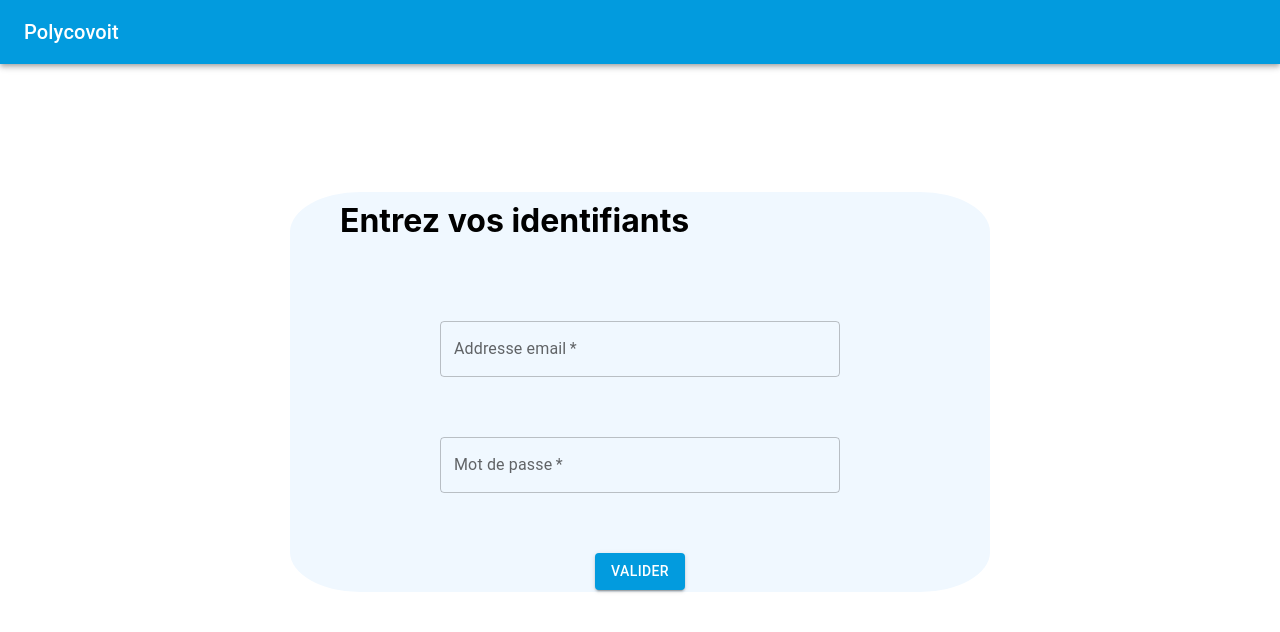
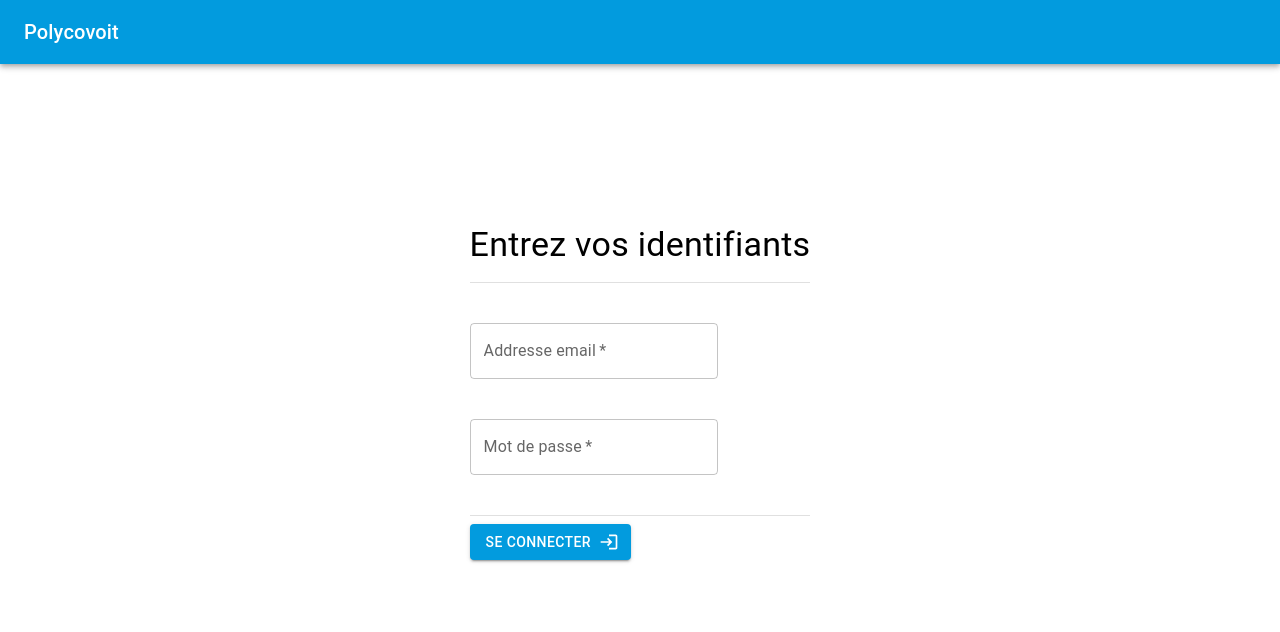
Before and after one commit to AxelCanton/polycovoit-react-web-app, a React (Create React App) app: page / in a window 1280 px wide. Shown: the top 632 px of the page. Built offline with nearby package versions, Linux system fonts and the light colour scheme.

Commit message:
tech: improve login css

```diff
--- a/src/components/Button/Button.tsx
+++ b/src/components/Button/Button.tsx
@@ -7,7 +7,9 @@ const defaultProps: IButtonOptionalProps = {
     variant: ButtonVariant.Contained,
     disabled: false,
     isLoading: false,
-    autoFocus: false
+    autoFocus: false,
+    startIcon: null,
+    endIcon: null
 }
 
 const Button = ({
@@ -17,6 +19,8 @@ const Button = ({
     disabled,
     isLoading,
     onClick,
+    startIcon,
+    endIcon,
     children,
 }: IButtonProps) => {
 
@@ -26,7 +30,10 @@ const Button = ({
     onClick={onClick}
     variant={variant}
     disabled={disabled}
-    autoFocus={autoFocus}>
+    autoFocus={autoFocus}
+    startIcon={startIcon}
+    endIcon={endIcon}
+    >
         {children}
     </MuiButton>;
 }
--- a/src/components/Button/button.type.ts
+++ b/src/components/Button/button.type.ts
@@ -1,3 +1,4 @@
+import React from "react";
 import { ButtonColor, ButtonVariant } from "../../utils/enum/button.enum";
 import { EventClickType } from "../../utils/types/event.type";
 
@@ -12,6 +13,9 @@ export interface IButtonOptionalProps {
     variant: ButtonVariant,
     disabled: boolean,
     isLoading: boolean,
+    startIcon: React.ReactNode,
+    endIcon: React.ReactNode
+
 }
 
 export interface IButtonProps extends IButtonRequiredProps, IButtonOptionalProps {}
--- a/src/components/Layout/FormLayout/FormLayout.tsx
+++ b/src/components/Layout/FormLayout/FormLayout.tsx
@@ -26,8 +26,8 @@ const FormLayout = ({
 
         {Array.isArray(children) ? children.map((child) => {
             return <Box sx={{
-                marginTop: 1,
-                marginBottom: 1
+                marginTop: 5,
+                marginBottom: 5
             }}>
                 {child}
             </Box>;
--- a/src/components/Login/LoginForm.tsx
+++ b/src/components/Login/LoginForm.tsx
@@ -2,12 +2,18 @@ import React, { useState } from 'react';
 import { EventChangeType, EventClickType } from '../../utils/types/event.type';
 import Button from '../Button/Button';
 import StringInput from '../StringInput/StringInput';
-import { ILoginFormProps } from './loginForm.type';
+import { ILoginFormOptionalProps, ILoginFormProps } from './loginForm.type';
+import LoginIcon from '@mui/icons-material/Login';
+import './LoginForm.css'
+import FormLayout from '../Layout/FormLayout/FormLayout';
 
-import './LoginForm.css'
+const defaultProps: ILoginFormOptionalProps = {
+  isLoading: false
+};
 
 const LoginForm = ({
-    onLoginClick
+  isLoading,
+  onLoginClick
 }: ILoginFormProps) => {
     const [email, setEmail] = useState('');
     const [password, setPassword] = useState('');
@@ -19,23 +25,13 @@ const LoginForm = ({
     const onValidation = (event: EventClickType) => onLoginClick(email, password);
 
     return (
-      <div className="formContainer">
-        <div className="cadre">
-            <div className="title">
-                <h1>Entrez vos identifiants</h1>
-            </div>
-          <div className="inputContainer">
-            <StringInput className="login-form" required value={email} onChange={onEmailChange} label="Addresse email" />
-          </div>
-          <div className="inputContainer">
-            <StringInput className="login-form" required type='password' value={password} onChange={onPasswordChange} label="Mot de passe" />
-          </div>
-          <div className="inputContainer">
-            <Button onClick={onValidation}>Valider</Button>
-          </div>
-        </div>
-      </div>
+      <FormLayout title="Entrez vos identifiants" footer={<Button isLoading={isLoading} endIcon={<LoginIcon />} onClick={onValidation}>Se connecter</Button>}>
+        <StringInput required value={email} onChange={onEmailChange} label="Addresse email" />
+        <StringInput required type='password' value={password} onChange={onPasswordChange} label="Mot de passe" />
+      </FormLayout>
     );
-}
+};
+
+LoginForm.defaultProps = defaultProps;
 
 export default LoginForm;
--- a/src/components/Login/loginForm.type.ts
+++ b/src/components/Login/loginForm.type.ts
@@ -2,6 +2,8 @@ export interface ILoginFormRequiredProps {
     onLoginClick: (email: string, password: string) => void
 }
 
-export interface ILoginFormOptionalProps {}
+export interface ILoginFormOptionalProps {
+    isLoading: boolean
+}
 
 export interface ILoginFormProps extends ILoginFormOptionalProps, ILoginFormRequiredProps {}
--- a/src/components/Transitions/Fade/Fade.tsx
+++ b/src/components/Transitions/Fade/Fade.tsx
@@ -13,16 +13,18 @@ const WrapComponent = React.forwardRef<HTMLDivElement, Props>((props, ref) => {
 });
 
 const defaultProps: IFadeOptionalProps = {
-    show: true
+    show: true,
+    timeout: 1000
 }
 
 const Fade = ({
     children,
-    show
+    show,
+    timeout
 }: IFadeProps) => {
 
     return (
-    <MuiFade in={show}>
+    <MuiFade timeout={timeout} in={show}>
         <WrapComponent>{children}</WrapComponent>
     </MuiFade>
     );
--- a/src/components/Transitions/Fade/fade.type.ts
+++ b/src/components/Transitions/Fade/fade.type.ts
@@ -3,7 +3,8 @@ export interface IFadeRequiredProps {
 }
 
 export interface IFadeOptionalProps {
-    show: boolean
+    show: boolean,
+    timeout: number
 }
 
 export interface IFadeProps extends IFadeRequiredProps, IFadeOptionalProps {}
--- a/src/pages/LoginPage/LoginPage.tsx
+++ b/src/pages/LoginPage/LoginPage.tsx
@@ -1,13 +1,15 @@
-import { useEffect } from "react";
+import { Grid } from "@mui/material";
+import React, { useEffect } from "react";
 import { useNavigate } from "react-router";
 import { useAppDispatch, useAppSelector } from "../../app/hooks";
 import LoginForm from "../../components/Login/LoginForm";
+import Fade from "../../components/Transitions/Fade/Fade";
 import { loginThunk } from "../../thunks/LoginThunk";
 
 const LoginPage = () => {
     const dispatch = useAppDispatch()
     const navigate = useNavigate();
-    const isAuth = useAppSelector((state) => state.loginReducer.isAuth);
+    const { isAuth, isLoading } = useAppSelector((state) => state.loginReducer);
 
     useEffect(() => {
         if(isAuth) {
@@ -23,7 +25,18 @@ const LoginPage = () => {
     }
 
     return (
-        <LoginForm onLoginClick={onLoginClick} />
+        <Fade>
+            <Grid
+                container
+                direction="column"
+                alignItems="center"
+                sx={{ marginTop: 20, minHeight: '100vh' }}
+                >
+                <Grid item xs={3}>
+                    <LoginForm isLoading={isLoading} onLoginClick={onLoginClick} />
+                </Grid>
+            </Grid>
+        </Fade>
     );
 }
 
```
